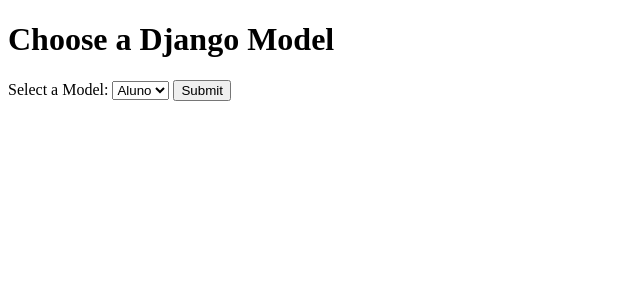
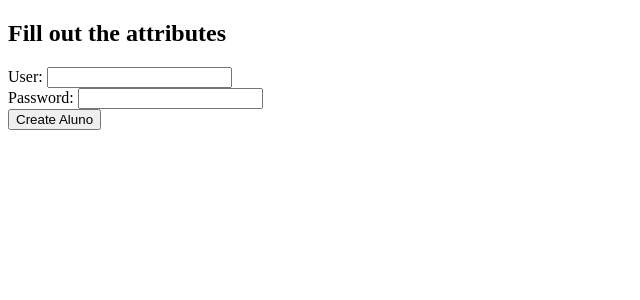
Before and after one commit to jpafs1-iscte/MoodleATLNew, a Django app: template atlmoodle/templates/atlmoodle/loginpage.html in a window 1280 px wide. Shown: the top 300 px of the page, without its empty margins (0-640 px from the left). Run offline with Django 4.2, Linux system fonts and the light colour scheme; the template is opened without the code that fills it, so the values that code supplies are empty.

Commit message:
Eu sou um deus da programação, register trabalha, login trabalha, logout trabalhar, detalhes... não sei se trabalha

```diff
--- a/atlmoodle/templates/atlmoodle/loginpage.html
+++ b/atlmoodle/templates/atlmoodle/loginpage.html
@@ -4,86 +4,74 @@
     <title>Choose Model</title>
 </head>
 <body>
-    <h1>Choose a Django Model</h1>
+{#    <h1>Choose a Django Model</h1>#}
+{##}
+{#    <form id="model-form">#}
+{#        <label for="model-select">Select a Model:</label>#}
+{#        <select id="model-select" name="model">#}
+{#            <option value="aluno">Aluno</option>#}
+{#            <option value="tutor">Tutor</option>#}
+{#        </select>#}
+{##}
+{#        <input type="submit" value="Submit">#}
+{#    </form>#}
 
-    <form id="model-form">
-        <label for="model-select">Select a Model:</label>
-        <select id="model-select" name="model">
-            <option value="aluno">Aluno</option>
-            <option value="tutor">Tutor</option>
-        </select>
-
-        <input type="submit" value="Submit">
-    </form>
-
-    <div id="model-fields" style="display: none;">
+    <div id="model-fields">
         <h2>Fill out the attributes</h2>
 
-        <div id="aluno-fields" style="display: none;">
-            <form id="aluno-form" action="/create-aluno" method="POST">
+        <div id="login-fields">
+            <form id="login-form" action="{% url 'atlmoodle:loginpage' %}" method="POST">
                 {% csrf_token %}
                 <label for="aluno-user">User:</label>
                 <input type="text" id="aluno-user" name="user">
                 <br>
-                <label for="aluno-curso">Curso:</label>
-                <input type="text" id="aluno-curso" name="curso">
-                <br>
-                <label for="aluno-nr-votos">Nr Votos:</label>
-                <input type="number" id="aluno-nr-votos" name="nr_votos">
-                <br>
-                <label for="aluno-image">Image:</label>
-                <input type="text" id="aluno-image" name="image">
-                <br>
-                <label for="aluno-anoEscolar">Ano Escolar:</label>
-                <input type="number" id="aluno-anoEscolar" name="anoEscolar">
-                <br>
-                <label for="aluno-contacto">Contacto:</label>
-                <input type="number" id="aluno-contacto" name="contacto">
+                <label for="aluno-pass">Password:</label>
+                <input type="text" id="aluno-pass" name="pass">
                 <br>
                 <input type="submit" value="Create Aluno">
             </form>
         </div>
 
-        <div id="tutor-fields" style="display: none;">
-            <form id="tutor-form" action="/create-tutor" method="POST">
-                {% csrf_token %}
-                <label for="tutor-user">User:</label>
-                <input type="text" id="tutor-user" name="user">
-                <br>
-                <label for="tutor-anos-min">Anos a Ensinar (Min):</label>
-                <input type="number" id="tutor-anos-min" name="anos_a_ensinar_min">
-                <br>
-                <label for="tutor-anos-max">Anos a Ensinar (Max):</label>
-                <input type="number" id="tutor-anos-max" name="anos_a_ensinar_max">
-                <br>
-                <label for="tutor-contacto">Contacto:</label>
-                <input type="number" id="tutor-contacto" name="contacto">
-                <br>
-                <input type="submit" value="Create Tutor">
-            </form>
-        </div>
+{#        <div id="tutor-fields" style="display: none;">#}
+{#            <form id="tutor-form" action="/create-tutor" method="POST">#}
+{#                {% csrf_token %}#}
+{#                <label for="tutor-user">User:</label>#}
+{#                <input type="text" id="tutor-user" name="user">#}
+{#                <br>#}
+{#                <label for="tutor-anos-min">Anos a Ensinar (Min):</label>#}
+{#                <input type="number" id="tutor-anos-min" name="anos_a_ensinar_min">#}
+{#                <br>#}
+{#                <label for="tutor-anos-max">Anos a Ensinar (Max):</label>#}
+{#                <input type="number" id="tutor-anos-max" name="anos_a_ensinar_max">#}
+{#                <br>#}
+{#                <label for="tutor-contacto">Contacto:</label>#}
+{#                <input type="number" id="tutor-contacto" name="contacto">#}
+{#                <br>#}
+{#                <input type="submit" value="Create Tutor">#}
+{#            </form>#}
+{#        </div>#}
     </div>
 
-    <script>
-        document.getElementById('model-form').addEventListener('submit', function(event) {
-            event.preventDefault();
-            var modelSelect = document.getElementById('model-select');
-            var selectedModel = modelSelect.value;
-
-            var modelFields = document.getElementById('model-fields');
-            var alunoFields = document.getElementById('aluno-fields');
-            var tutorFields = document.getElementById('tutor-fields');
-
-            if (selectedModel === 'aluno') {
-                alunoFields.style.display = 'block';
-                tutorFields.style.display = 'none';
-            } else if (selectedModel === 'tutor') {
-                alunoFields.style.display = 'none';
-                tutorFields.style.display = 'block';
-            }
-
-            modelFields.style.display = 'block';
-        });
-    </script>
+{#    <script>#}
+{#        document.getElementById('model-form').addEventListener('submit', function(event) {#}
+{#            event.preventDefault();#}
+{#            var modelSelect = document.getElementById('model-select');#}
+{#            var selectedModel = modelSelect.value;#}
+{##}
+{#            var modelFields = document.getElementById('model-fields');#}
+{#            var alunoFields = document.getElementById('aluno-fields');#}
+{#            var tutorFields = document.getElementById('tutor-fields');#}
+{##}
+{#            if (selectedModel === 'aluno') {#}
+{#                alunoFields.style.display = 'block';#}
+{#                tutorFields.style.display = 'none';#}
+{#            } else if (selectedModel === 'tutor') {#}
+{#                alunoFields.style.display = 'none';#}
+{#                tutorFields.style.display = 'block';#}
+{#            }#}
+{##}
+{#            modelFields.style.display = 'block';#}
+{#        });#}
+{#    </script>#}
 </body>
 </html>
--- a/atlmoodle/urls.py
+++ b/atlmoodle/urls.py
@@ -7,8 +7,19 @@
 
 
 urlpatterns = [
+    # path('', atlmoodle.views.main_page, name='main_page'),
+    # path('go_quizzes', include('quizzes.urls', namespace='quizzes')),
+
     path('', atlmoodle.views.main_page, name='main_page'),
     path('go_quizzes', include('quizzes.urls', namespace='quizzes')),
-
+    # path('forum', atlmoodle.views.forum, name="forum"),
+    # path('criarPost', atlmoodle.views.criarPost, name="criarpost"),
+    path('<int:thread_id>', atlmoodle.views.detalhe, name="detalhe"),
+    path('registo', atlmoodle.views.registo, name="registo"),
+    # path('eliminarpost', atlmoodle.views.eliminarPost, name='eliminarPost'),
+    path('eliminar', atlmoodle.views.eliminar, name='eliminar'),
+    path('loginpage', atlmoodle.views.loginpage, name='loginpage'),
+    path('logoutview', atlmoodle.views.logoutview, name='logoutview'),
+    path('detalhe', atlmoodle.views.personal, name="detalhe")
 
 ]
```
Also changed, not shown: atlmoodle/models.py (+0 -19 lines), atlmoodle/templates/atlmoodle/index.html (+20 -5 lines), atlmoodle/templates/atlmoodle/registerpage.html (+22 -10 lines), atlmoodle/views.py (+48 -40 lines), atlmoodle/migrations/0003_remove_aluno_contacto_remove_aluno_curso_and_more.py (added), db.sqlite3.
